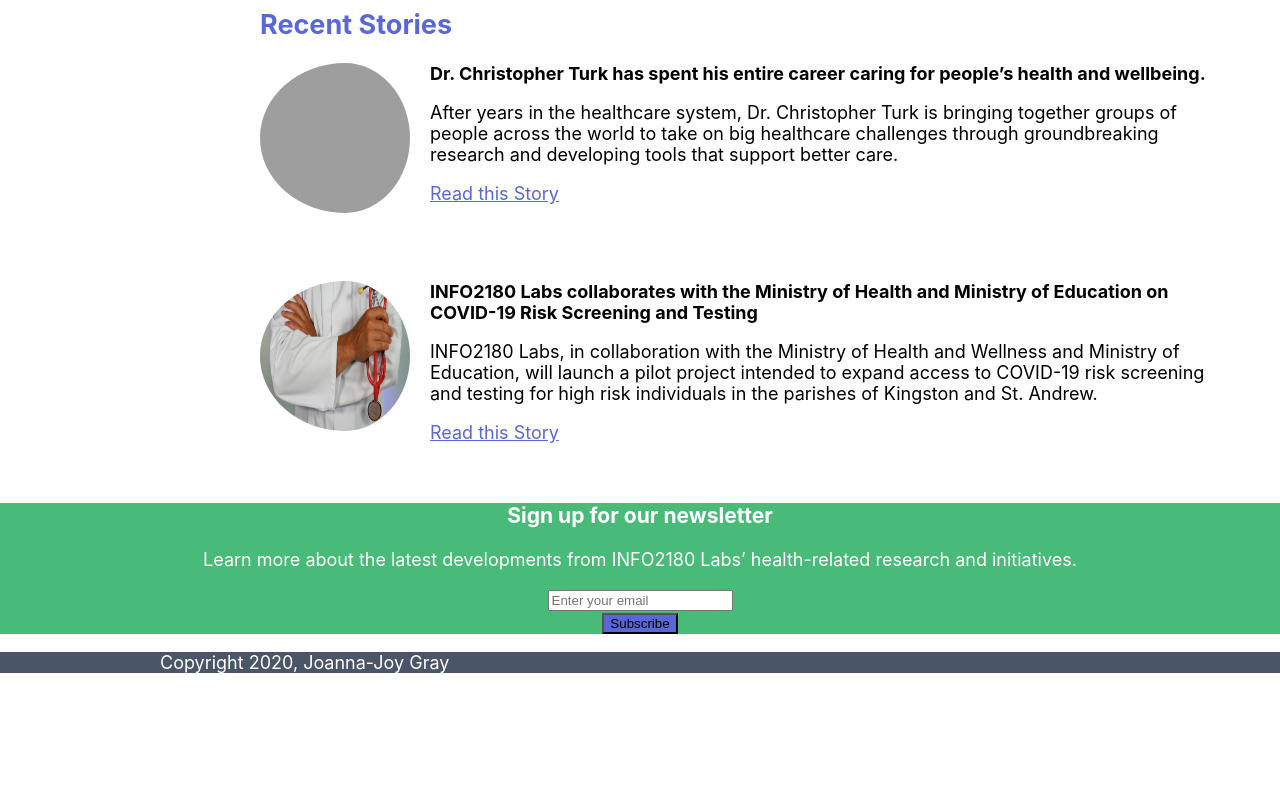
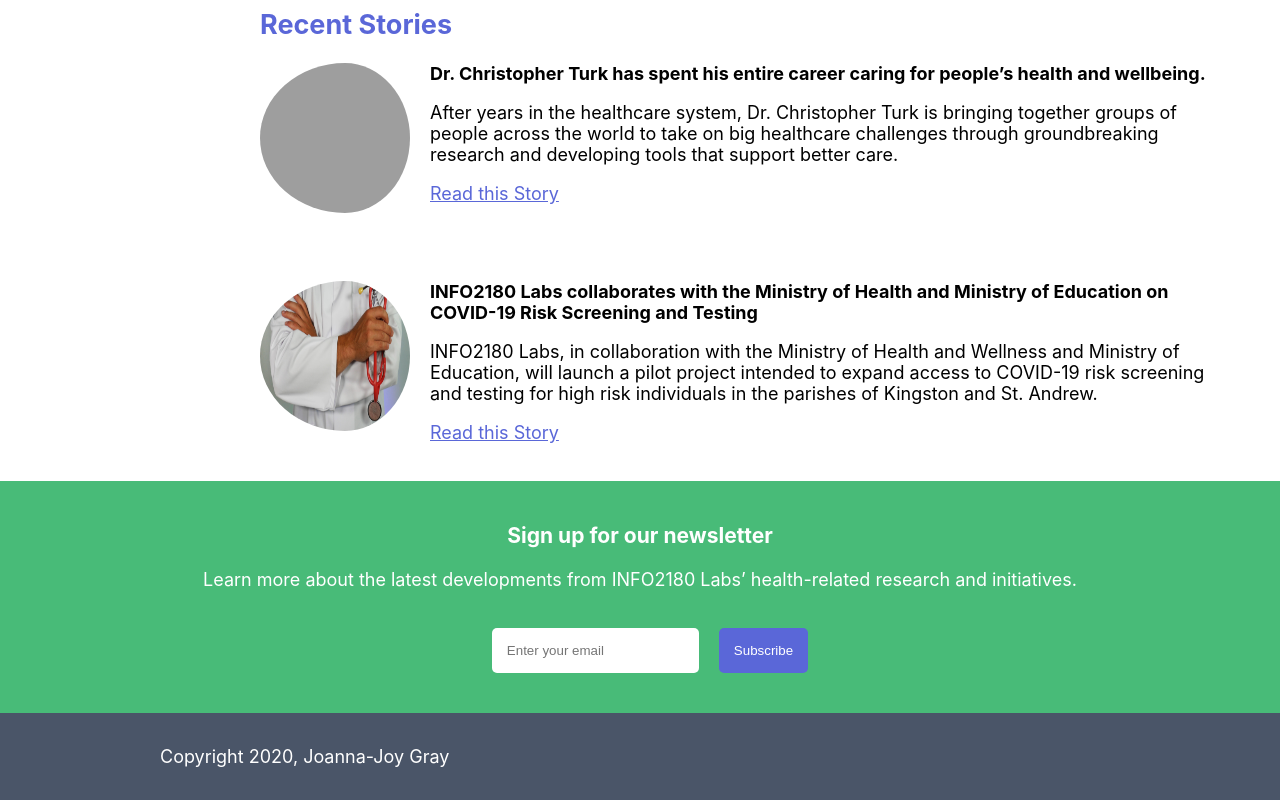
Before and after one commit to joygray21/info2180-project1, a plain HTML site: page index.html in a window 1280 px wide. Shown: the part 1024-1824 px from the top of the page. Before the commit the page ends 1715 px from the top, so only its background shows below. Drawn offline with Linux system fonts and the light colour scheme; grey boxes are pictures that could not be loaded.

Commit message:
Fixed spacing etc for form and footer

```diff
--- a/styles.css
+++ b/styles.css
@@ -218,6 +218,7 @@
 .newsletter .container{
     /* height: 200px; */
     color: white;
+    padding: 20px;
     /* text-align: center; */
     /* display: flex; */
     /* justify-items: center; */
@@ -229,9 +230,37 @@
 }
 
 form{
-    display: inline;
+    /* display: inline!important; */
+    display: flex;
+    /* flex-flow: row wrap;*/
+    align-items: center;
+    justify-content: center;
 }
+
+.form-group{
+    margin: 20px;
+}
+
+.form-group input{
+    padding: 15px;
+    border: 1px white;
+    border-radius: 5px;
+    color: white;
+}
+
+form button{
+    color: white;
+    border-radius: 5px;
+    border: 1px white;
+    padding: 15px;
+    display: flex;
+    justify-content: center;
+    height: max-content;
+    width: max-content;
+}
+
 footer{
     background-color: #4A5568;
     color: white;
+    padding: 15px;
 }
```
